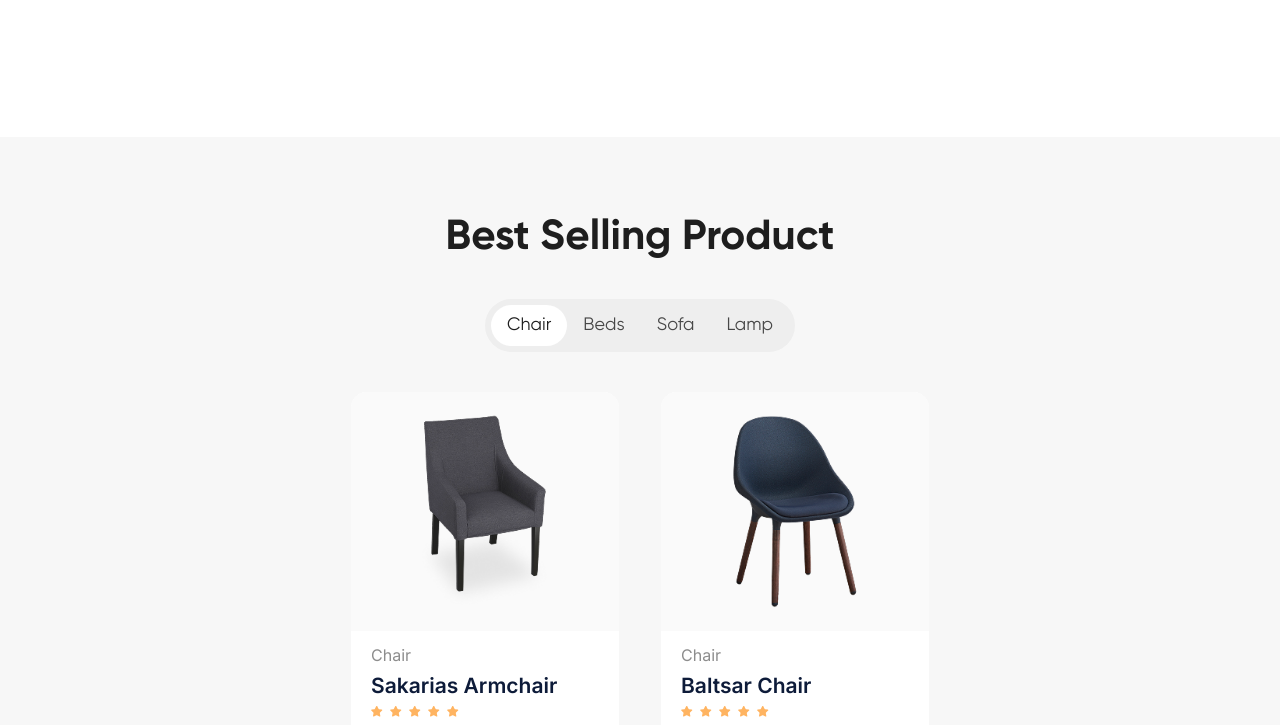
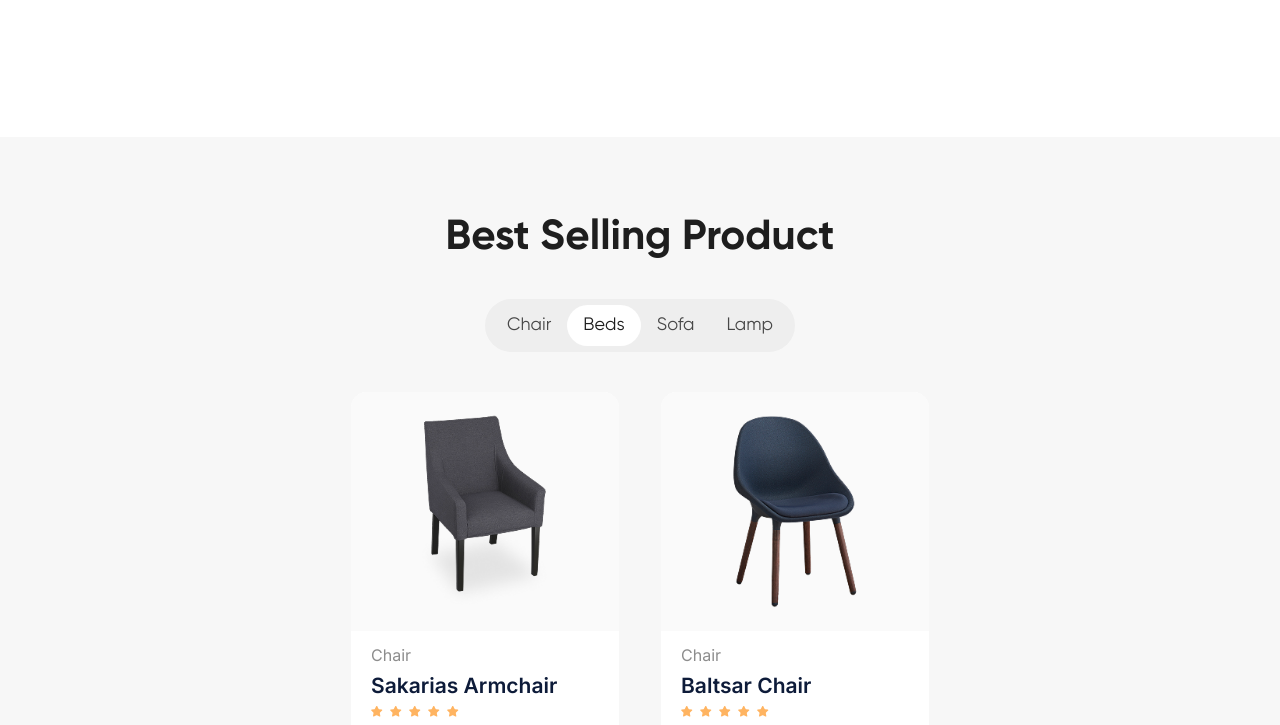
Before and after one commit to laurabaptista/panto-furniture, a plain HTML site: page index.html in a window 1280 px wide. Both pictures are taken after a click on the button "Beds". Shown: the part 1356-2081 px from the top of the page. Drawn offline with Linux system fonts and the light colour scheme.

Commit message:
clickable tabs in best selling section

```diff
--- a/index.html
+++ b/index.html
@@ -406,6 +406,8 @@
 
 </main>
 <script>
+
+    // drawer menu hamburguer
     const hamburger = document.querySelector('.hamburger');
     const drawer = document.querySelector('.drawer');
     const overlay = document.querySelector('.drawer-overlay');
@@ -424,6 +426,16 @@
     hamburger.addEventListener('click', openDrawer);
     closeBtn.addEventListener('click', closeDrawer);
     overlay.addEventListener('click', closeDrawer);
+
+    const tabs = document.querySelectorAll('.tab');
+
+// tabs
+tabs.forEach(tab => {
+    tab.addEventListener('click', () => {
+        tabs.forEach(t => t.classList.remove('active'));
+        tab.classList.add('active');
+    });
+});
 </script>
 </body>
 </html>
```
